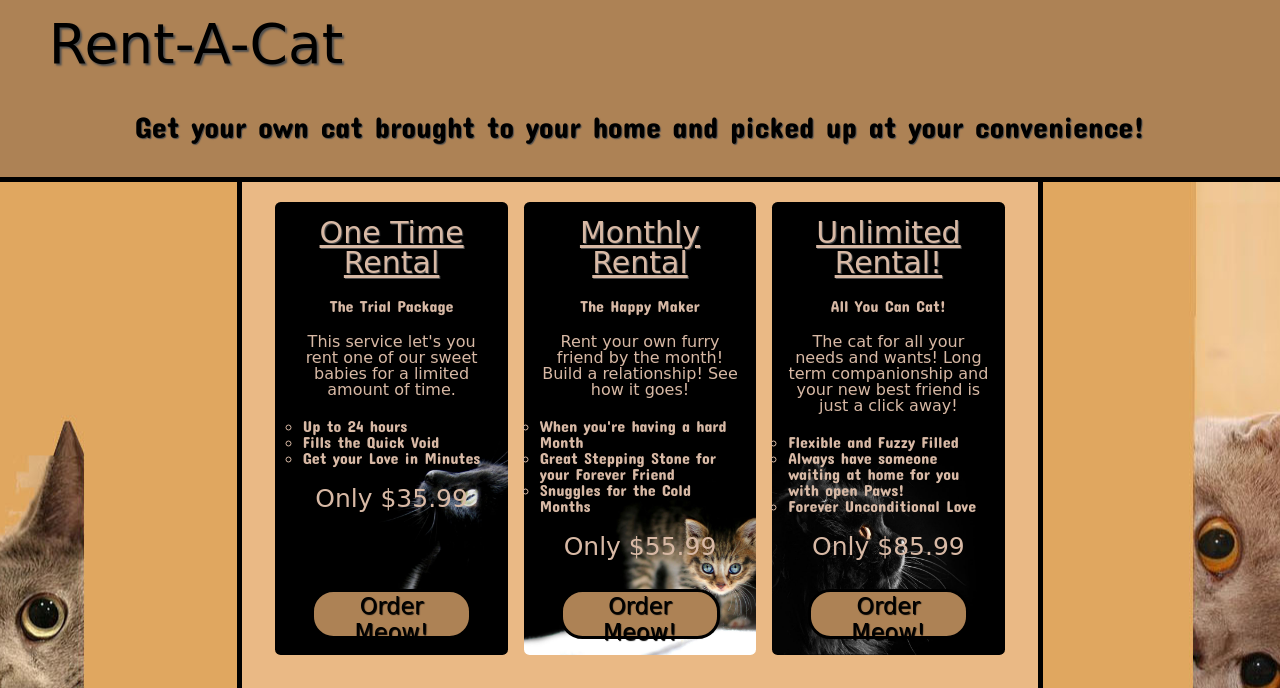
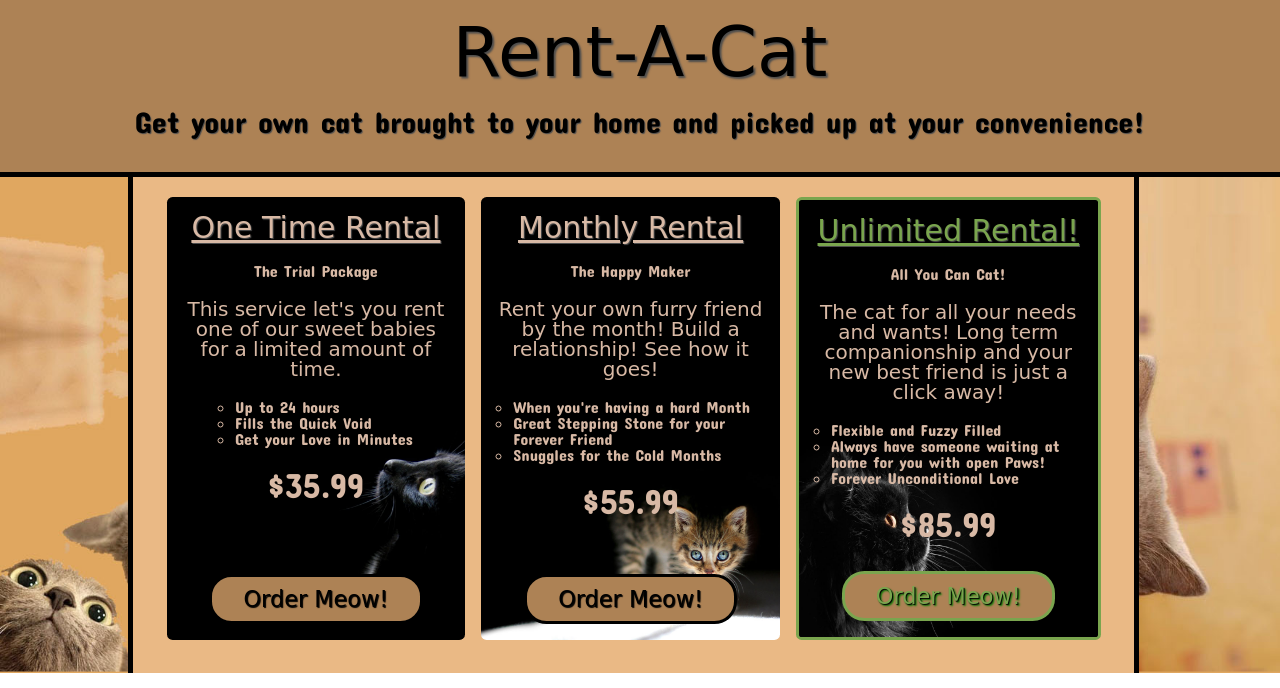
Before and after one commit to ThatNatalyGirl/WebDev2-week2, a website: page index.html in a window 1280 px wide. Shown: the part 143-831 px from the top of the page. Drawn offline with Linux system fonts and the light colour scheme; a web font is replaced by a local one.

Commit message:
sass update marking specific item emphasis

```diff
--- a/index.html
+++ b/index.html
@@ -29,7 +29,7 @@
 					<li>Fills the Quick Void</li>
 					<li>Get your Love in Minutes</li>
 				</ul>
-				<div>Only $35.99</div>
+				<div>$35.99</div>
 				<button>Order Meow!</button>
 			</section>
 			<section class="sect-2">
@@ -41,7 +41,7 @@
 					<li>Great Stepping Stone for your Forever Friend</li>
 					<li>Snuggles for the Cold Months</li>
 				</ul>
-				<div>Only $55.99</div>
+				<div>$55.99</div>
 				<button>Order Meow!</button>
 			</section>
 			<section class="sect-3">
@@ -53,7 +53,7 @@
 					<li>Always have someone waiting at home for you with open Paws!</li>
 					<li>Forever Unconditional Love</li>
 				</ul>
-				<div>Only $85.99</div>
+				<div>$85.99</div>
 				<button>Order Meow!</button>
 			</section>
 		</div>
--- a/src/scss/main.scss
+++ b/src/scss/main.scss
@@ -25,8 +25,7 @@ TABLE OF CONTENTS:
 }
 
 body {
-	background: url(../img/bg.jpg) no-repeat center;
-	background-size: auto;
+	background: #e1a760;
 	font-family: $main-font;
 	height: 100%;
 
@@ -112,13 +111,28 @@ section{
 			text-align: left;
 			list-style-type: circle;
 			font-family: $sub-font;
+			margin-left: 1em;
 		}
-
 	}
 
 	div{
 		font-size: 25px;
 		padding-bottom: 30px;
+	}
+}
+
+section.sect-3{
+	border: 3px solid #7aa54e;
+
+	h3{
+		color: #7aa54e;
+
+	}
+
+	button{
+		border-color: #7aa54e;
+		color: #7aa54e;
+		text-shadow: 1px 1px 1px #000, 2px 2px 2px green;
 	}
 }
 
@@ -159,13 +173,17 @@ button{
 	header{
 		border-left: none;
 		border-right: none;
+
+		.burger:hover{
+			background: $secondary-color;
+		}
 	}
 
 	.wrapper{
 		@include flex;
 		flex-direction: column;
-		margin: 0 18.5%;
-		width: 63%;
+		width: 79%;
+		margin: 0 10%;
 	}
 
 	button:hover{
@@ -175,25 +193,22 @@ button{
 
 //////////DESKTOP//////////////
 @include bp-desktop {
+	body{
+		background: url(../img/bg.jpg) no-repeat center;
+		background-size: 100% 100%;
+		}
 
 	header{
 		padding: 35px 6% 35px 6%;
 
 		.logo{
 			width: 110px;
-
 		}
-
-		h1{
-			font-size: 55px;
-			margin: 0 5% 20px 0;
-			width: 100%;
-		}
-
 	}
 
 	.wrapper{
 		flex-direction: row;
+
 		section{
 			padding: 1em;
 			margin: 0 .5em .8em;
@@ -205,6 +220,15 @@ button{
 				text-shadow: 1px 1px 1px $shadows;
 				text-decoration: underline;
 				padding-bottom: 20px;
+			}
+
+			p{
+				font-size: 20px;
+			}
+
+			div{
+				font-family: $sub-font;
+				font-size: 35px;
 			}
 		}
 	}
```
Also changed, not shown: dist/css/main.css, 1 other file.
